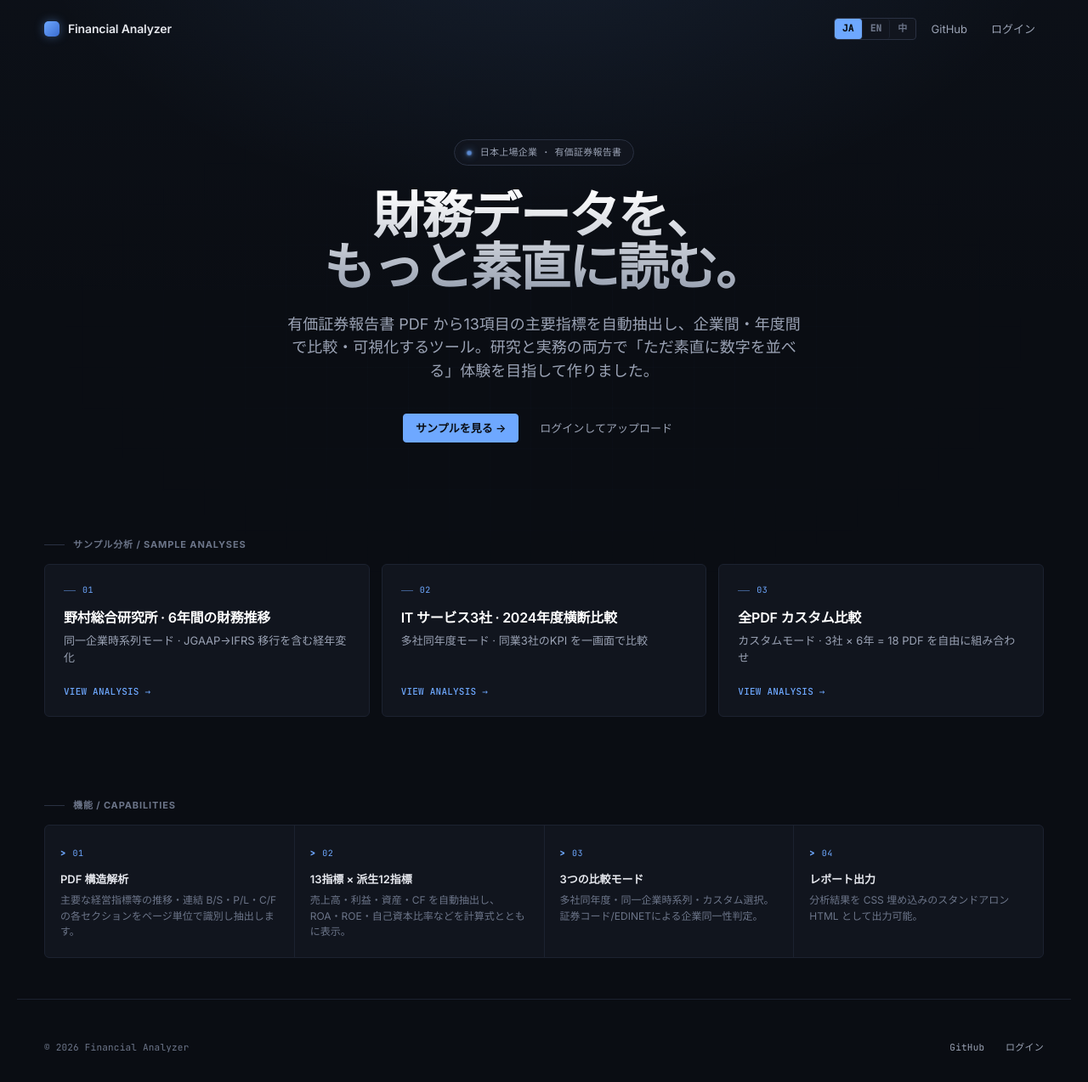
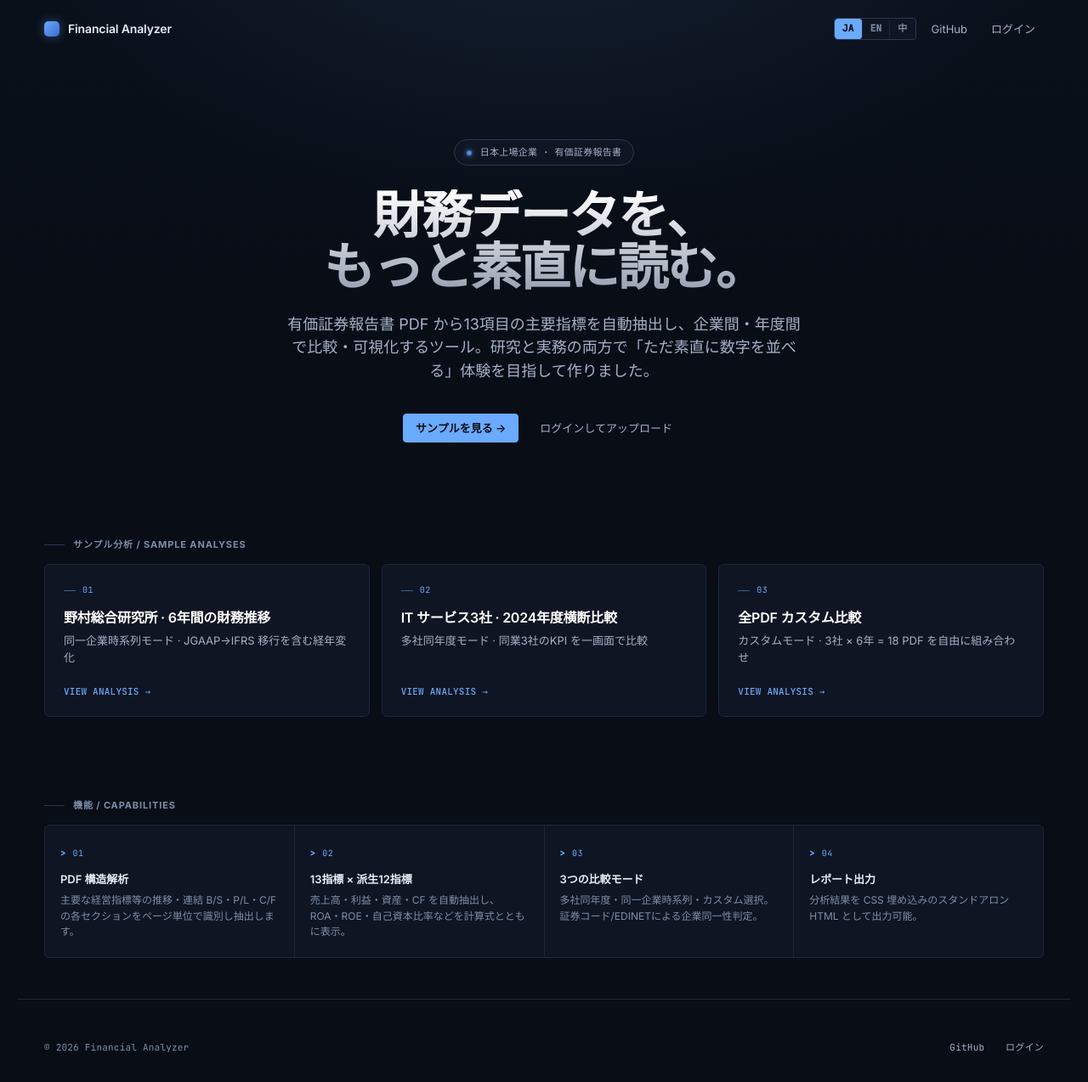
Before and after one commit to Kazaav/Financial_Analyzer, a FastAPI app: page / in a window 1280 px wide. Shown: the whole page at 85% size. Run offline with FastAPI, Linux system fonts and the light colour scheme.

Commit message:
style: improve readability with Deep Navy Pro color palette
- bg-base: #0a0d13 → #080d16 (richer deep blue-navy, midpoint of old/proposed)
- bg elevation steps widened for clearer visual hierarchy
- t3: #6c7589 → #7d8fa8 (4.1:1 → 5.5:1, now WCAG AA compliant)
- t4: #444c5e → #50627a (2.2:1 → 3.2:1, near-invisible → readable)
- borders separated from bg-elev-3 so dividers are visible on cards
- accent/semantic colors slightly crisper; chart palettes brightened

Co-Authored-By: Claude Sonnet 4.6 <noreply@anthropic.com>

```diff
--- a/app/analysis.py
+++ b/app/analysis.py
@@ -848,7 +848,7 @@ def line_charts(rows: list[dict[str, Any]], metrics: list[dict[str, Any]]) -> li
         if row["fiscal_year"] is not None:
             grouped[row["company_key"]].append(row)
 
-    palette = ["#2f6f62", "#315c98", "#a0652b", "#7a5aa6", "#267789", "#9a3f36"]
+    palette = ["#3db8a0", "#4e8ee8", "#d4893a", "#9472d4", "#2cb8cc", "#d95050"]
     for metric in metrics:
         metric_key = metric["key"]
         metric_label = metric["label"]
@@ -890,7 +890,7 @@ def scatter_charts(rows: list[dict[str, Any]], metrics: list[dict[str, Any]]) ->
     if not rows:
         return []
     charts: list[dict[str, Any]] = []
-    palette = ["#2f6f62", "#315c98", "#a0652b", "#7a5aa6", "#267789", "#9a3f36", "#6b7f2a", "#9a4f73"]
+    palette = ["#3db8a0", "#4e8ee8", "#d4893a", "#9472d4", "#2cb8cc", "#d95050", "#8ab83d", "#d45e8a"]
     for metric in metrics:
         metric_key = metric["key"]
         metric_label = metric["label"]
@@ -924,7 +924,7 @@ def bar_charts(rows: list[dict[str, Any]], metrics: list[dict[str, Any]]) -> lis
     if not rows:
         return []
     charts: list[dict[str, Any]] = []
-    palette = ["#2f6f62", "#315c98", "#a0652b", "#7a5aa6", "#267789", "#9a3f36", "#6b7f2a", "#9a4f73"]
+    palette = ["#3db8a0", "#4e8ee8", "#d4893a", "#9472d4", "#2cb8cc", "#d95050", "#8ab83d", "#d45e8a"]
     for metric in metrics:
         metric_key = metric["key"]
         metric_label = metric["label"]
--- a/static/styles.css
+++ b/static/styles.css
@@ -1,38 +1,38 @@
-/* Financial Analyzer · Dark Linear×Bloomberg theme · v20260526-1 */
+/* Financial Analyzer · Dark Linear×Bloomberg theme · v20260528-1 */
 
 /* ══════════════════════════════════════════════════════════════════
    1. TOKENS
    ══════════════════════════════════════════════════════════════════ */
 :root{
   /* Background layers */
-  --bg-base: #0a0d13;
-  --bg-elev-1: #11151e;
-  --bg-elev-2: #161b27;
-  --bg-elev-3: #1c2230;
+  --bg-base: #080d16;
+  --bg-elev-1: #0f1522;
+  --bg-elev-2: #141c2b;
+  --bg-elev-3: #1b2538;
 
   /* Borders */
-  --bd: #1c2230;
-  --bd-strong: #2a3142;
-  --bd-soft: #161b27;
+  --bd: #1d2739;
+  --bd-strong: #2b3851;
+  --bd-soft: #131a28;
 
   /* Text */
-  --t1: #e6e8ee;
-  --t2: #9ba3b5;
-  --t3: #6c7589;
-  --t4: #444c5e;
+  --t1: #e8edf6;
+  --t2: #a6b1c8;
+  --t3: #7d8fa8;
+  --t4: #50627a;
 
   /* Accent (Linear blue) */
-  --accent: #6ea8ff;
-  --accent-dim: rgba(110,168,255,.14);
-  --accent-strong: #4080e8;
+  --accent: #6aaaff;
+  --accent-dim: rgba(106,170,255,.14);
+  --accent-strong: #3b82f6;
 
   /* Semantic */
-  --plus: #4ade80;
-  --plus-dim: rgba(74,222,128,.12);
-  --minus: #f87171;
-  --minus-dim: rgba(248,113,113,.12);
-  --highlight: #fbbf24;
-  --highlight-dim: rgba(251,191,36,.12);
+  --plus: #34d470;
+  --plus-dim: rgba(52,212,112,.12);
+  --minus: #f96565;
+  --minus-dim: rgba(249,101,101,.12);
+  --highlight: #f0b429;
+  --highlight-dim: rgba(240,180,41,.12);
 
   /* Compatibility aliases (old code) */
   --cp: var(--accent);
@@ -53,7 +53,7 @@
   --sh-sm: 0 1px 2px rgba(0,0,0,.4);
   --sh: 0 2px 8px rgba(0,0,0,.4), 0 0 0 1px rgba(255,255,255,.02);
   --sh-md: 0 8px 24px rgba(0,0,0,.5), 0 0 0 1px rgba(255,255,255,.03);
-  --sh-glow: 0 0 0 1px rgba(110,168,255,.3), 0 0 16px rgba(110,168,255,.15);
+  --sh-glow: 0 0 0 1px rgba(106,170,255,.3), 0 0 16px rgba(106,170,255,.15);
 
   /* Fonts */
   --font-sans: "Inter", "Noto Sans JP", ui-sans-serif, system-ui, -apple-system, "Segoe UI", "Hiragino Sans", "Yu Gothic UI", Meiryo, sans-serif;
@@ -71,12 +71,12 @@ body{
   font-feature-settings:"cv11","ss01","ss02","cv02";
   min-height:100vh;
   background-image:
-    radial-gradient(circle at 0.5px 0.5px, rgba(110,168,255,0.04) 0.5px, transparent 0);
+    radial-gradient(circle at 0.5px 0.5px, rgba(106,170,255,0.04) 0.5px, transparent 0);
   background-size:32px 32px;
 }
 ul,ol{list-style:none}
 a{color:var(--accent);text-decoration:none;transition:color 120ms}
-a:hover{color:#94c0ff}
+a:hover{color:#9ac4ff}
 button,input,select,textarea{font:inherit;color:inherit}
 img,svg{display:block;max-width:100%}
 
```
Also changed, not shown: static/chart.js (+7 -7 lines).
